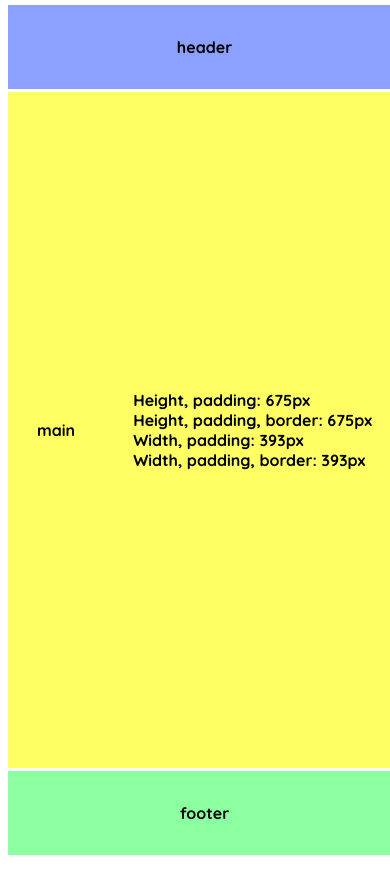
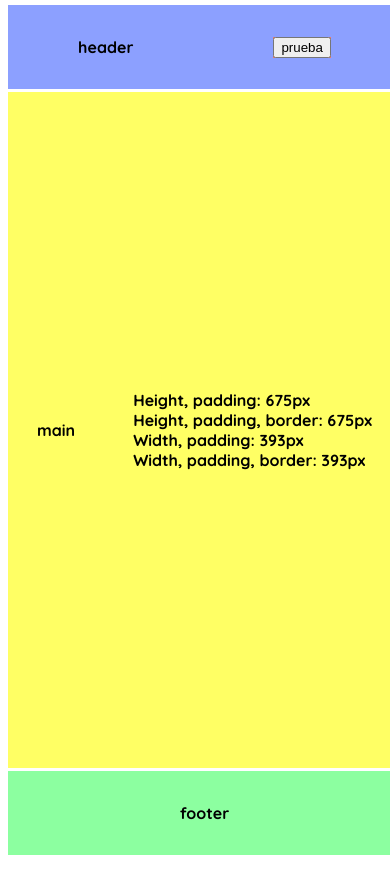
Before and after one commit to maxheadroom2/practica_flujo_contenidos, a plain HTML site: page index.html in a window 390 px wide. Shown: the top 894 px of the page. Drawn offline with Linux system fonts and the light colour scheme.

Commit message:
agrego odificaciones a la media Q, y un boton de ejemplo

```diff
--- a/grid.css
+++ b/grid.css
@@ -8,6 +8,10 @@ p {
   display         : flex;
   align-items     : center;
   justify-content : flex-start;
+}
+
+.boton {
+  visibility : hidden;
 }
 
 /*! revisar mas datos aqui  https://developer.mozilla.org/es/docs/Web/CSS/grid-template-areas */
@@ -60,12 +64,11 @@ p {
   grid-area        : foot;
 }
 
+/*! aqui normalmente va lo del mobil y abajo dentro de la media Q va lo de escritorio, yo lo realize alrevez */
 
 @media
   only screen
-  and (max-width : 1200px) {
-
-
+  and (max-width : 500px) {
   #page {
     display               : grid;
     width                 : 100vw;
@@ -95,6 +98,7 @@ p {
     align-items      : center;
     justify-content  : space-around;
     grid-area        : nav;
+    margin: 1px;
   }
 
   #page > main {
@@ -111,5 +115,13 @@ p {
     align-items      : center;
     justify-content  : space-around;
     grid-area        : foot;
+  }
 
+  .boton {
+    display         :  inline-flex;
+    visibility      : visible;
+    /* align-items     : center; */
+    justify-content :  flex-end;
+    background: #f47763;
   }
+}
--- a/index.html
+++ b/index.html
@@ -18,6 +18,9 @@
     <section id="page">
       <header>
         <p>header</p>
+        <div class="boton">
+          <button>prueba</button>
+        </div>
       </header>
       <nav>
         <p>barra nav</p>
```
Lines whose indentation alone changed are shown as unchanged.
